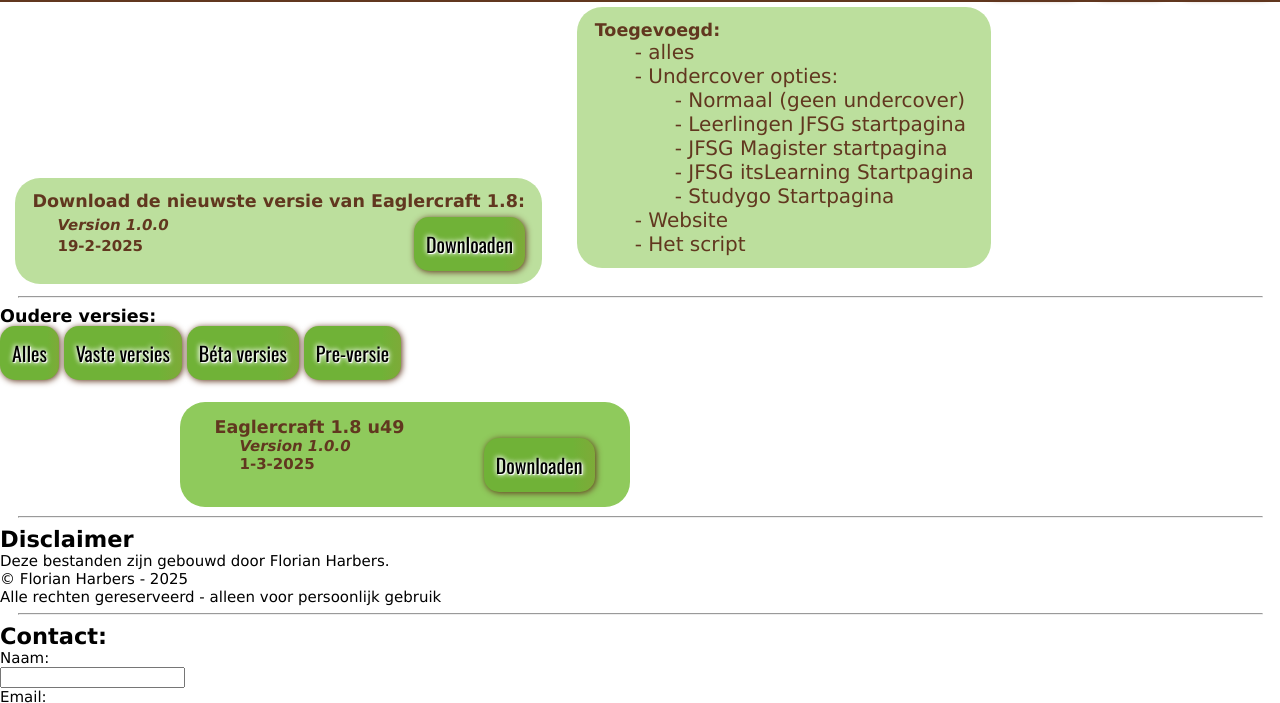
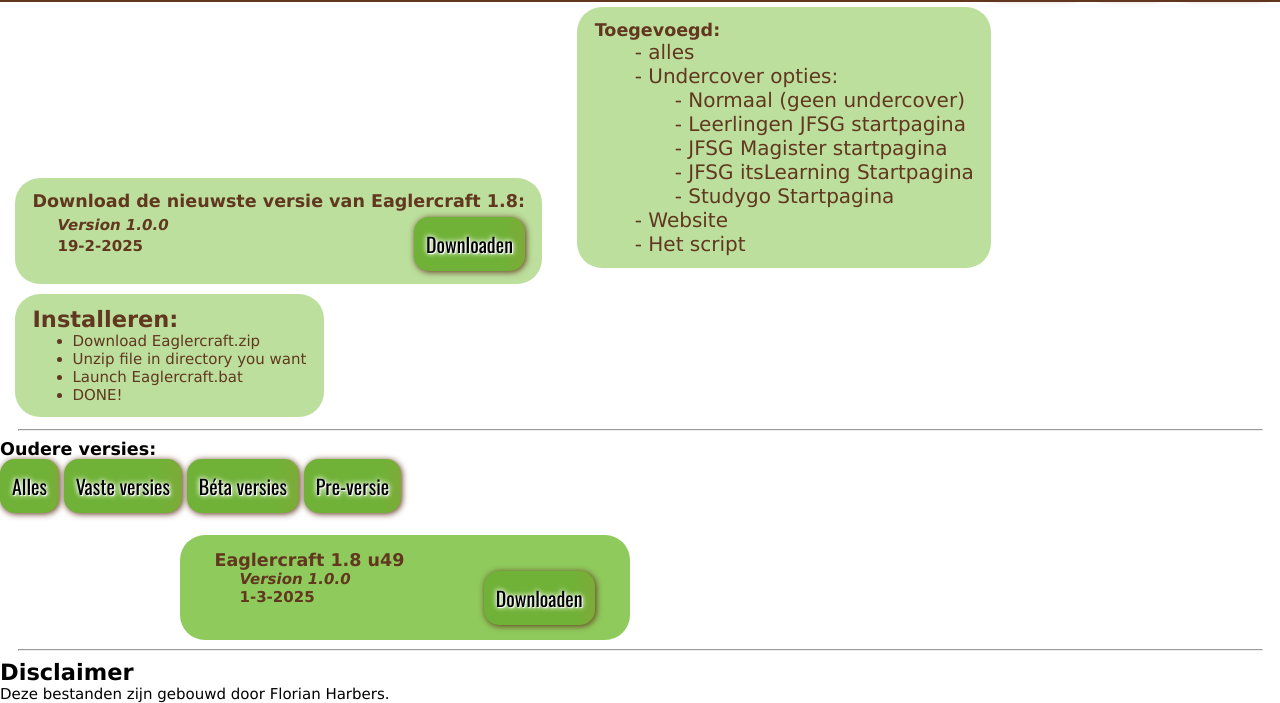
Before and after one commit to Floor-Flam/Eaglercraft-NL, a plain HTML site: page download.html in a window 1280 px wide. Shown: the part 62-765 px from the top of the page. Drawn offline with nearby package versions, Linux system fonts and the light colour scheme.

Commit message:
Update download.html

```diff
--- a/download.html
+++ b/download.html
@@ -34,6 +34,15 @@
 	<li>Website</li>
 	<li>Het script</li>
 	</ul>
+	</div>
+	<div class="mainrelease">
+		<h2>Installeren:</h2>
+		<ul>
+			<li>Download Eaglercraft.zip</li>
+			<li>Unzip file in directory you want</li>
+			<li>Launch Eaglercraft.bat</li>
+			<li>DONE!</li>
+		</ul>
 	</div>
 	<hr>
 	<h3>Oudere versies:</h3>
```
